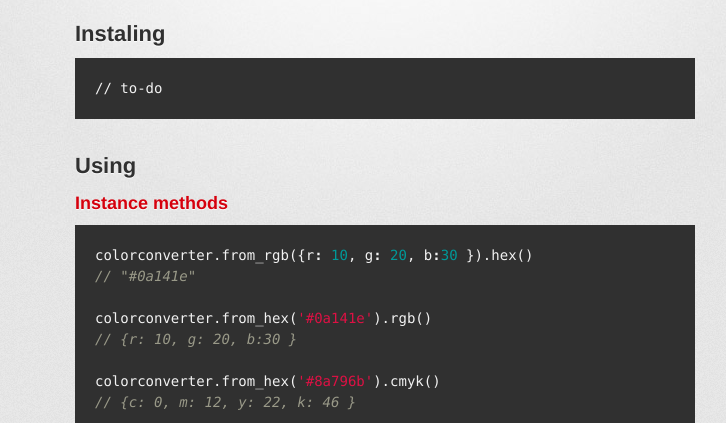
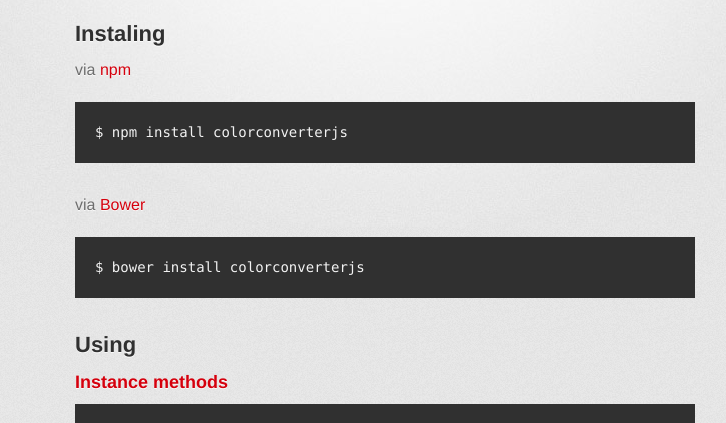
Before and after one commit to felipesabino/colorconverter, a website: page index.html in a window 1280 px wide. Shown: the part 346-769 px from the top of the page, without its empty margins (255-981 px from the left). Drawn offline with Linux system fonts and the light colour scheme; a web font is replaced by a local one.

```diff
--- a/index.html
+++ b/index.html
@@ -39,7 +39,14 @@
 <h2>
 <a name="instaling" class="anchor" href="#instaling"><span class="octicon octicon-link"></span></a>Instaling</h2>
 
-<pre><code>// to-do
+<p>via <a href="https://npmjs.org/">npm</a></p>
+
+<pre lang="Shell"><code>$ npm install colorconverterjs
+</code></pre>
+
+<p>via <a href="http://bower.io/">Bower</a></p>
+
+<pre lang="Shell"><code>$ bower install colorconverterjs
 </code></pre>
 
 <h2>
```
Also changed, not shown: params.json (+1 -1 lines).
